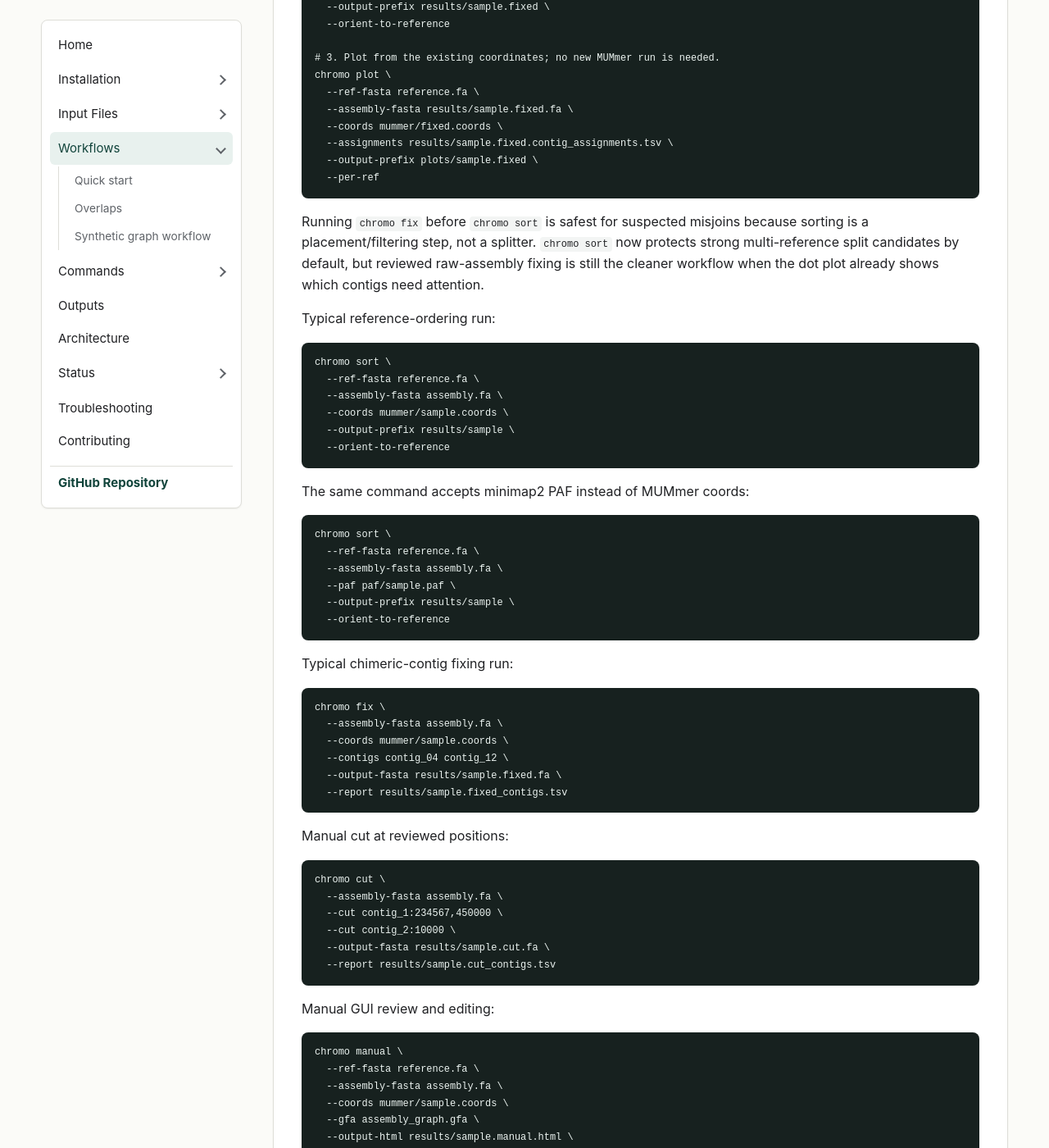
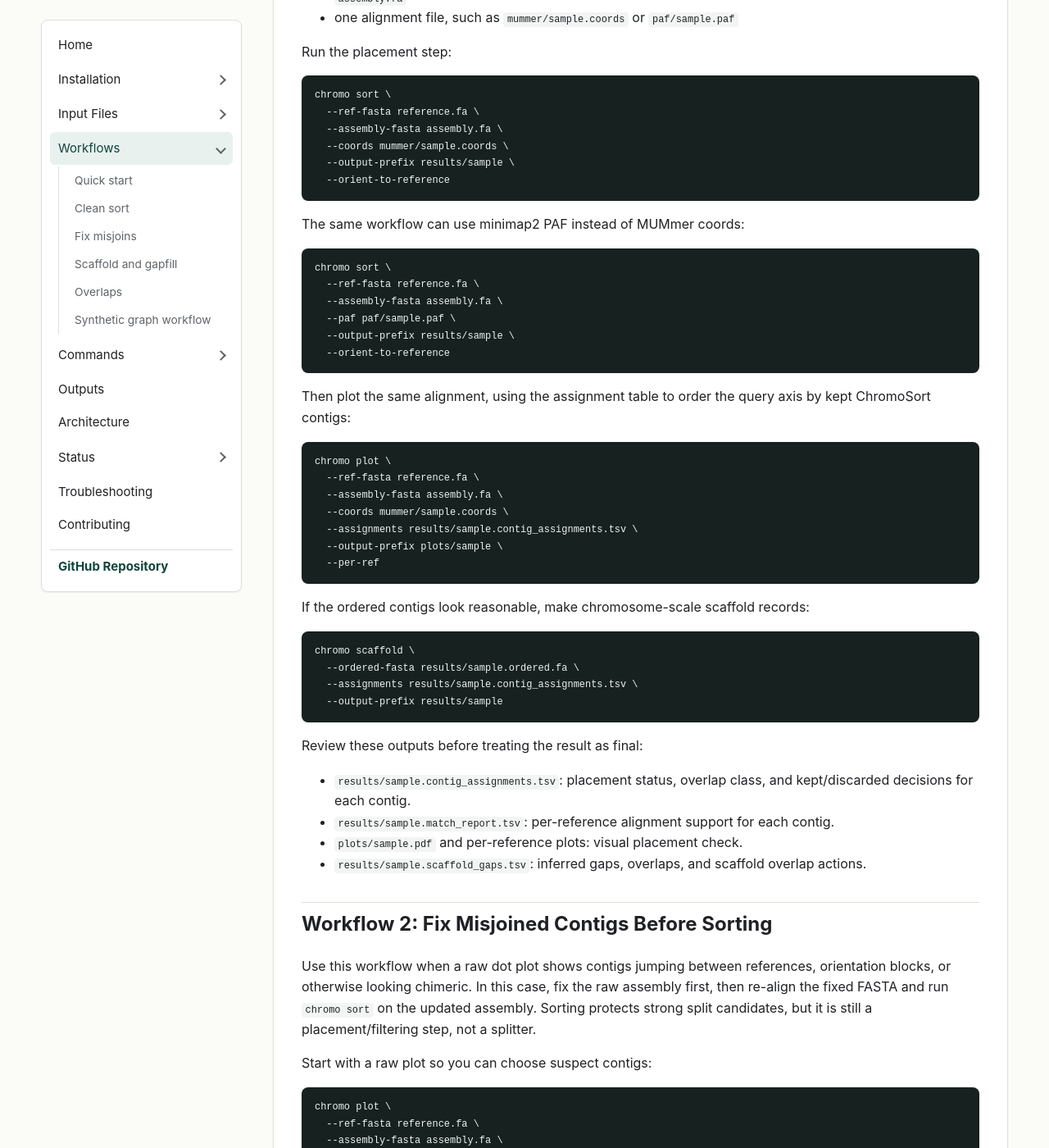
Before and after one commit to rotheconrad/chromosort, a Jekyll site: the page built from docs/workflows.md, in a window 1280 px wide and 1400 px high, scrolled down 937 px. Shown: the whole window at 82% size. Built offline with Jekyll 4.4.1, drawn with Linux system fonts in a browser that asks for light colours; some of the changed text lies outside the part shown.

Commit message:
Add practical workflow guides

````diff
--- a/docs/_config.yml
+++ b/docs/_config.yml
@@ -44,6 +44,12 @@ nav:
     children:
       - title: Quick start
         url: /workflows/#quick-start
+      - title: Clean sort
+        url: /workflows/#workflow-1-reference-order-a-mostly-clean-assembly
+      - title: Fix misjoins
+        url: /workflows/#workflow-2-fix-misjoined-contigs-before-sorting
+      - title: Scaffold and gapfill
+        url: /workflows/#workflow-3-scaffold-and-fill-graph-supported-gaps
       - title: Overlaps
         url: /workflows/#handling-overlapping-contigs
       - title: Synthetic graph workflow
--- a/docs/workflows.md
+++ b/docs/workflows.md
@@ -24,42 +24,24 @@ chromo scaffold --help
 chromo gapfill --help
 ```
 
-Recommended order when raw dot plots show possible misjoined contigs:
+The sections below start after you have prepared a whole-genome alignment file
+with MUMmer coords or minimap2 PAF. See [Input Files]({{ '/input-files/' | relative_url }})
+for alignment commands and graph-related inputs.
 
-```bash
-# 1. Fix only reviewed/suspect raw contigs, or use --all to scan every contig.
-chromo fix \
-  --assembly-fasta assembly.fa \
-  --coords mummer/raw.coords \
-  --contigs suspect_contig_1 suspect_contig_2 \
-  --output-fasta results/sample.fixed.fa \
-  --report results/sample.fixed_contigs.tsv
+## Workflow 1: Reference-Order a Mostly Clean Assembly
 
-# 2. Re-align the fixed FASTA with MUMmer, then sort the fixed assembly.
-chromo sort \
-  --ref-fasta reference.fa \
-  --assembly-fasta results/sample.fixed.fa \
-  --coords mummer/fixed.coords \
-  --output-prefix results/sample.fixed \
-  --orient-to-reference
+Use this workflow when the assembly is already close to chromosome scale and
+raw dot plots do not show obvious contig-scale misjoins. The goal is to place
+contigs against the reference, write an ordered FASTA, inspect the placement,
+and optionally build one scaffold record per reference sequence.
 
-# 3. Plot from the existing coordinates; no new MUMmer run is needed.
-chromo plot \
-  --ref-fasta reference.fa \
-  --assembly-fasta results/sample.fixed.fa \
-  --coords mummer/fixed.coords \
-  --assignments results/sample.fixed.contig_assignments.tsv \
-  --output-prefix plots/sample.fixed \
-  --per-ref
-```
+Inputs:
 
-Running `chromo fix` before `chromo sort` is safest for suspected misjoins
-because sorting is a placement/filtering step, not a splitter. `chromo sort`
-now protects strong multi-reference split candidates by default, but reviewed
-raw-assembly fixing is still the cleaner workflow when the dot plot already
-shows which contigs need attention.
+- `reference.fa`
+- `assembly.fa`
+- one alignment file, such as `mummer/sample.coords` or `paf/sample.paf`
 
-Typical reference-ordering run:
+Run the placement step:
 
 ```bash
 chromo sort \
@@ -70,7 +52,7 @@ chromo sort \
   --orient-to-reference
 ```
 
-The same command accepts minimap2 PAF instead of MUMmer coords:
+The same workflow can use minimap2 PAF instead of MUMmer coords:
 
 ```bash
 chromo sort \
@@ -81,18 +63,102 @@ chromo sort \
   --orient-to-reference
 ```
 
-Typical chimeric-contig fixing run:
+Then plot the same alignment, using the assignment table to order the query
+axis by kept ChromoSort contigs:
+
+```bash
+chromo plot \
+  --ref-fasta reference.fa \
+  --assembly-fasta assembly.fa \
+  --coords mummer/sample.coords \
+  --assignments results/sample.contig_assignments.tsv \
+  --output-prefix plots/sample \
+  --per-ref
+```
+
+If the ordered contigs look reasonable, make chromosome-scale scaffold records:
+
+```bash
+chromo scaffold \
+  --ordered-fasta results/sample.ordered.fa \
+  --assignments results/sample.contig_assignments.tsv \
+  --output-prefix results/sample
+```
+
+Review these outputs before treating the result as final:
+
+- `results/sample.contig_assignments.tsv`: placement status, overlap class, and
+  kept/discarded decisions for each contig.
+- `results/sample.match_report.tsv`: per-reference alignment support for each
+  contig.
+- `plots/sample.pdf` and per-reference plots: visual placement check.
+- `results/sample.scaffold_gaps.tsv`: inferred gaps, overlaps, and scaffold
+  overlap actions.
+
+## Workflow 2: Fix Misjoined Contigs Before Sorting
+
+Use this workflow when a raw dot plot shows contigs jumping between references,
+orientation blocks, or otherwise looking chimeric. In this case, fix the raw
+assembly first, then re-align the fixed FASTA and run `chromo sort` on the
+updated assembly. Sorting protects strong split candidates, but it is still a
+placement/filtering step, not a splitter.
+
+Start with a raw plot so you can choose suspect contigs:
+
+```bash
+chromo plot \
+  --ref-fasta reference.fa \
+  --assembly-fasta assembly.fa \
+  --coords mummer/raw.coords \
+  --output-prefix plots/sample.raw \
+  --per-ref
+```
+
+Fix only reviewed contigs when you know which records are suspect:
 
 ```bash
 chromo fix \
   --assembly-fasta assembly.fa \
-  --coords mummer/sample.coords \
-  --contigs contig_04 contig_12 \
+  --coords mummer/raw.coords \
+  --contigs suspect_contig_1 suspect_contig_2 \
   --output-fasta results/sample.fixed.fa \
   --report results/sample.fixed_contigs.tsv
 ```
 
-Manual cut at reviewed positions:
+If you want ChromoSort to scan all contigs with the conservative planner:
+
+```bash
+chromo fix \
+  --assembly-fasta assembly.fa \
+  --coords mummer/raw.coords \
+  --all \
+  --output-fasta results/sample.fixed.fa \
+  --report results/sample.fixed_contigs.tsv
+```
+
+After writing `results/sample.fixed.fa`, re-run MUMmer or minimap2 against that
+fixed FASTA to create a fresh alignment, such as `mummer/fixed.coords`. Then
+sort and plot the fixed assembly:
+
+```bash
+chromo sort \
+  --ref-fasta reference.fa \
+  --assembly-fasta results/sample.fixed.fa \
+  --coords mummer/fixed.coords \
+  --output-prefix results/sample.fixed \
+  --orient-to-reference
+
+chromo plot \
+  --ref-fasta reference.fa \
+  --assembly-fasta results/sample.fixed.fa \
+  --coords mummer/fixed.coords \
+  --assignments results/sample.fixed.contig_assignments.tsv \
+  --output-prefix plots/sample.fixed \
+  --per-ref
+```
+
+When the breakpoint is already known from manual review, use an explicit cut
+instead of automatic split planning:
 
 ```bash
 chromo cut \
@@ -103,58 +169,92 @@ chromo cut \
   --report results/sample.cut_contigs.tsv
 ```
 
-Manual GUI review and editing:
+For difficult cases, generate a browser review dashboard and apply the exported
+recipe:
 
 ```bash
 chromo manual \
   --ref-fasta reference.fa \
   --assembly-fasta assembly.fa \
-  --coords mummer/sample.coords \
+  --coords mummer/raw.coords \
   --gfa assembly_graph.gfa \
   --output-html results/sample.manual.html \
   --suggested-output-fasta sample.manual.fa
+
+chromo manual apply \
+  --assembly-fasta assembly.fa \
+  --recipe chromosort.manual.recipe.json \
+  --output-fasta results/sample.manual.fa \
+  --report results/sample.manual.tsv
 ```
 
-Scan all contigs with the same conservative planner:
+Review these outputs before moving downstream:
 
-```bash
-chromo fix \
-  --assembly-fasta assembly.fa \
-  --coords mummer/sample.coords \
-  --all \
-  --output-fasta results/sample.fixed.fa \
-  --report results/sample.fixed_contigs.tsv
-```
+- `results/sample.fixed_contigs.tsv`: split status, emitted pieces, slice
+  coordinates, dominant references, orientations, and reasons.
+- `results/sample.fixed.fa`: the FASTA that must be re-aligned before sorting.
+- `plots/sample.fixed.*`: confirmation that the repaired contigs now place as
+  expected.
 
-Typical scaffolding run after final sorting:
+## Workflow 3: Scaffold and Fill Graph-Supported Gaps
+
+Use this workflow after final sorting when you want one FASTA record per
+reference sequence and you have graph evidence that may explain gaps between
+adjacent sorted contigs. The default scaffold step reports graph context but
+does not insert graph sequence. The gapfill step plans graph-supported fills
+first, then applies only fillable paths, optionally after manual review.
+
+First scaffold the final sorted contigs and write graph-junction evidence:
 
 ```bash
 chromo scaffold \
   --ordered-fasta results/sample.ordered.fa \
   --assignments results/sample.contig_assignments.tsv \
+  --gfa assembly_graph.gfa \
   --output-prefix results/sample
 ```
 
-Plan and apply reviewed graph-supported fills:
+Inspect `results/sample.graph_gaps.tsv` and `results/sample.scaffold_gaps.tsv`.
+If graph evidence supports candidate gaps, plan fills and write a review page:
 
 ```bash
 chromo gapfill \
   --ordered-fasta results/sample.ordered.fa \
   --assignments results/sample.contig_assignments.tsv \
   --gfa assembly_graph.gfa \
+  --gaf reads_to_graph.gaf \
+  --hic-pairs graph_contacts.tsv \
+  --ref-paf paf/graph_nodes_to_ref.paf \
   --output-prefix results/sample.gapfill \
-  --review-html results/sample.gapfill.review.html
+  --review-html results/sample.gapfill.review.html \
+  --include-fill-sequences
+```
 
+Open `results/sample.gapfill.review.html`, review candidate paths, and export a
+reviewed TSV. Then apply only accepted fillable rows:
+
+```bash
 chromo gapfill \
   --ordered-fasta results/sample.ordered.fa \
   --assignments results/sample.contig_assignments.tsv \
   --gfa assembly_graph.gfa \
   --gaf reads_to_graph.gaf \
   --hic-pairs graph_contacts.tsv \
+  --ref-paf paf/graph_nodes_to_ref.paf \
   --reviewed-plan chromosort.gapfill.reviewed_plan.tsv \
   --output-prefix results/sample.reviewed_gapfill \
   --apply
 ```
+
+Review these outputs before publishing a filled scaffold:
+
+- `results/sample.graph_gaps.tsv`: graph adjacency, missing graph nodes, direct
+  edges, and short paths at scaffold junctions.
+- `results/sample.gapfill.gapfill_plan.tsv`: candidate path status, support
+  counts, risk flags, fill length, right-trim bp, and apply status.
+- `results/sample.gapfill.review.html`: side-by-side review of candidate paths.
+- `results/sample.reviewed_gapfill.gapfilled.fa`: final FASTA after accepted
+  fills only.
 
 ## Handling Overlapping Contigs
 
````
